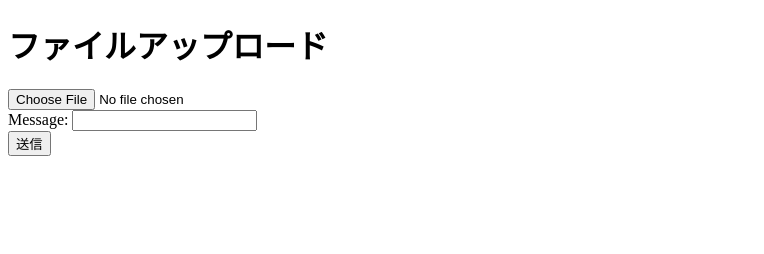
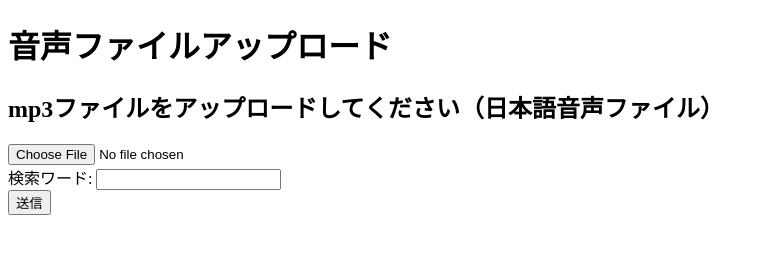
Before and after one commit to osonoi/watson-stt2, a website: page upload.html in a window 1280 px wide. Shown: the whole page, without its empty margins (0-764 px from the left). Drawn offline with Linux system fonts and the light colour scheme.

Commit message:
modify upload html

```diff
--- a/upload.html
+++ b/upload.html
@@ -5,12 +5,13 @@
     <title>Express.js File Upload</title>
 </head>
 <body>
-    <h1>ファイルアップロード</h1>
+    <h1>音声ファイルアップロード</h1>
+    <h2>mp3ファイルをアップロードしてください（日本語音声ファイル）</h2>
     <form action="/upload" method="POST" enctype="multipart/form-data">
         <input type="file" name="file">
 
         <div class="form-group">
-          <label for="msg">Message:</label>
+          <label for="msg">検索ワード:</label>
           <input type="text" name="message" id="msg"
             class="form-control">
         </div>
```
